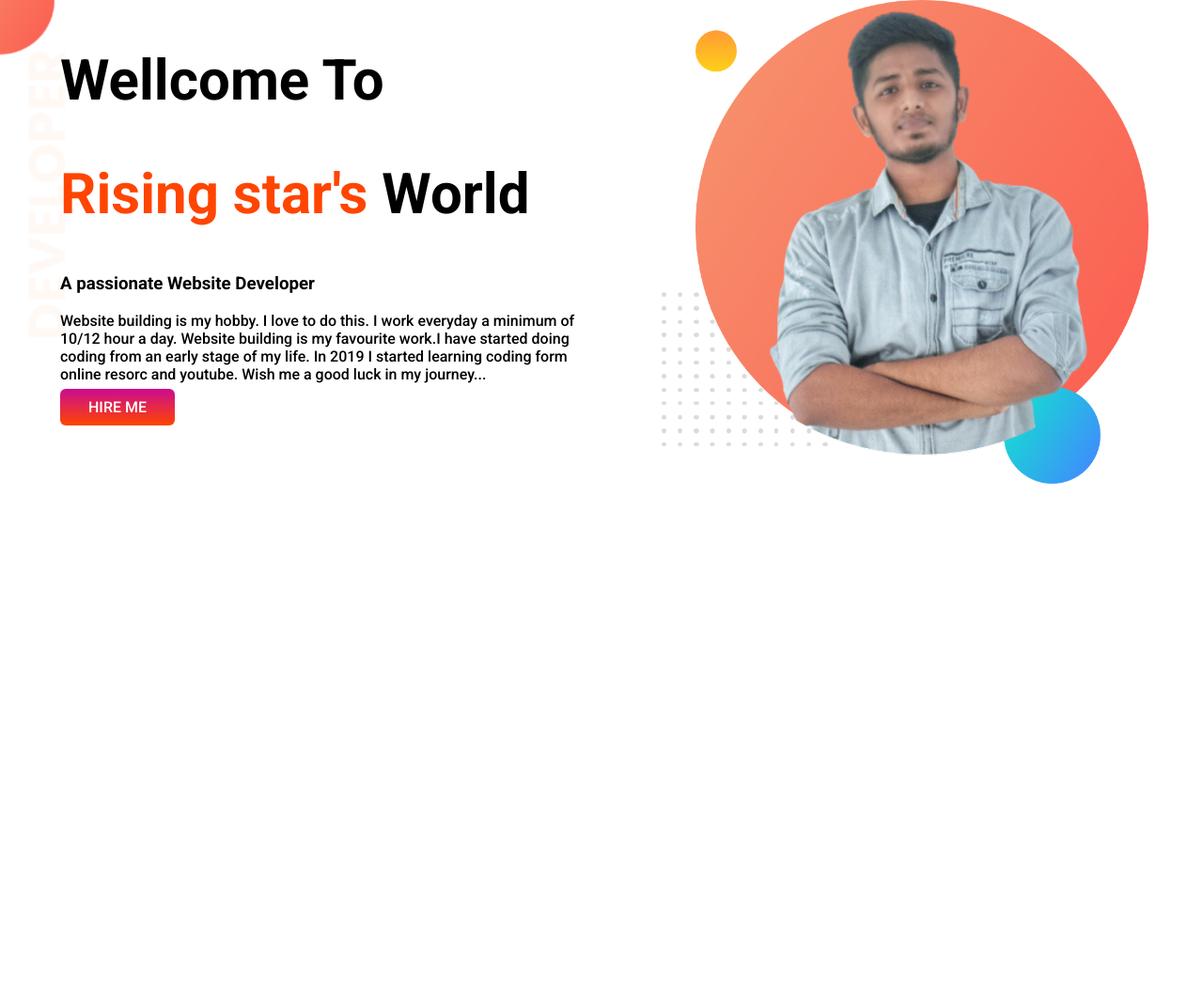
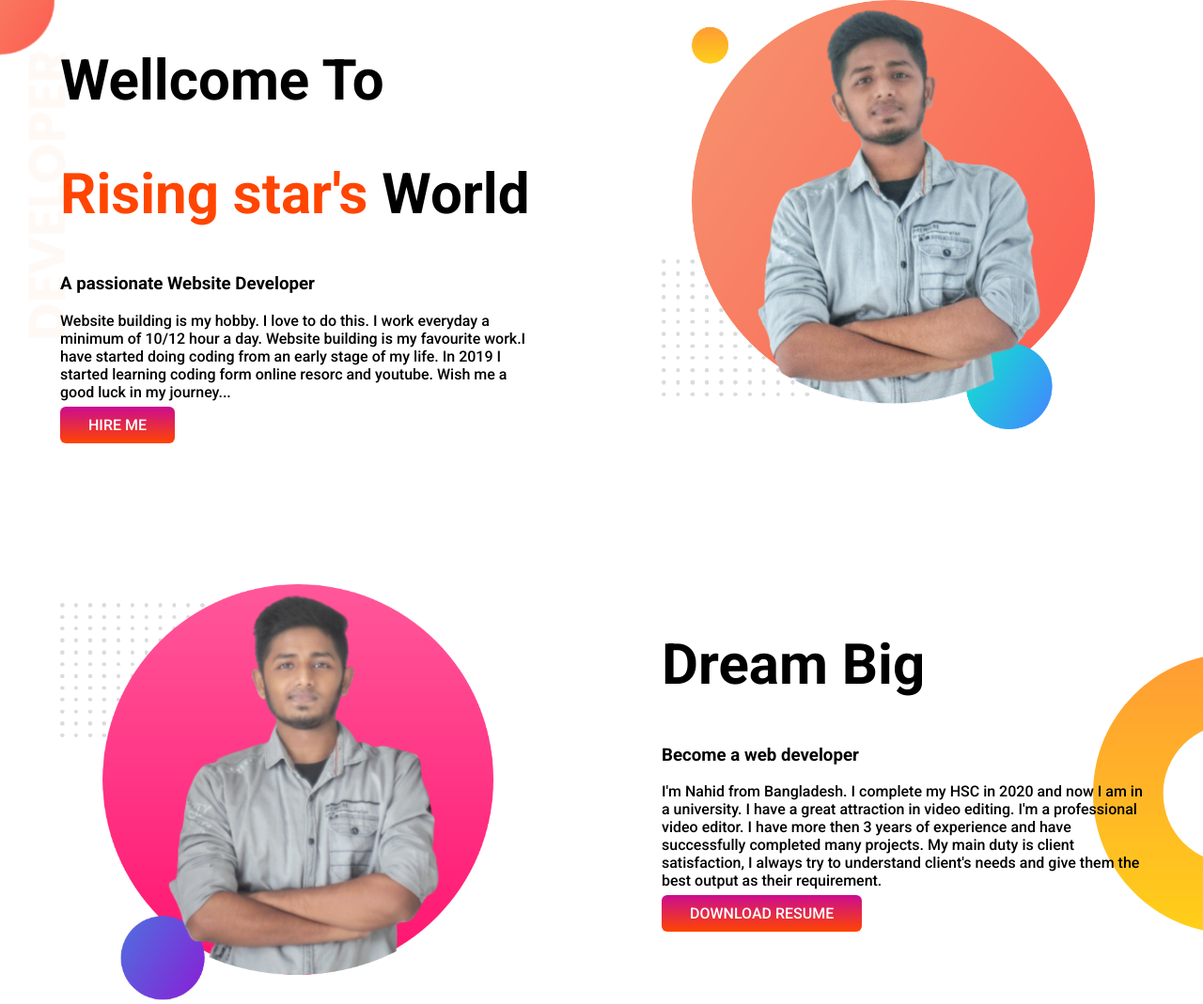
Before and after one commit to nahid770/developer-portfolio, a plain HTML site: page index.html in a window 1280 px wide. Shown: the whole page at 94% size. Before the commit the page ends 800 px from the top, so only its background shows below. Drawn offline with Linux system fonts and the light colour scheme.

Commit message:
banner added

```diff
--- a/index.html
+++ b/index.html
@@ -13,8 +13,8 @@
 </head>
 
 <body>
-    <section class="banner">
-        <div class="size">
+    <section class="top-banner">
+        <div class="half-width">
             <h1>Wellcome To</h1>
             <h1><span>Rising star's</span> World</h1>
             <h3>A passionate Website Developer</h3>
@@ -23,9 +23,24 @@
                 started learning coding form online resorc and youtube. Wish me a good luck in my journey...</p>
             <a class="hire-button" target="blank" href="https://www.fiverr.com/nahid770?up_rollout=true"> HIRE ME</a>
         </div>
-        <div class="size">
+        <div class="half-width">
             <img src="./images/my-bg.png" alt="">
         </div>
+    </section>
+    <section class="dream-big" >
+
+        <div class="half-width" >
+            <img src="./images/my-yhg.png" alt="">
+        </div>
+
+<div  class="half-width">
+    <h1>Dream Big</h1>
+<h3>Become a web developer</h3>
+
+<p>I'm Nahid from Bangladesh. I complete my HSC in 2020 and now I am in a university. I have a great attraction in video editing. I'm a professional video editor. I have more then 3 years of experience and have successfully completed many projects. My main duty is client satisfaction, I always try to understand client's needs and give them the best output as their requirement.</p>
+<a class="hire-button" target="blank" href="">DOWNLOAD RESUME</a>
+</div>
+
     </section>
 </body>
 
--- a/style.css
+++ b/style.css
@@ -11,18 +11,21 @@ h1{
 span{
     color: orangered;
 }
-.banner{
+.top-banner{
     display: flex;
     background-image: url(./images/top-banner.png);
     background-repeat: no-repeat;
+    margin-bottom: 160px;
 }
-.size{
+.half-width{
     width:50%;
     padding-left: 5%;
+    padding-right: 5%;
 
 }
-.size img{
+.half-width img{
     width:90%;
+
 }
 
 a{
@@ -35,7 +38,11 @@ a{
     font-weight: 10px;
     border-radius: 6px;
    cursor: pointer;
+}
 
-
-
+.dream-big{
+display: flex;
+background-image: url(./images/dream-bg.png);
+background-repeat: no-repeat;
+background-position: right;
 }
```
